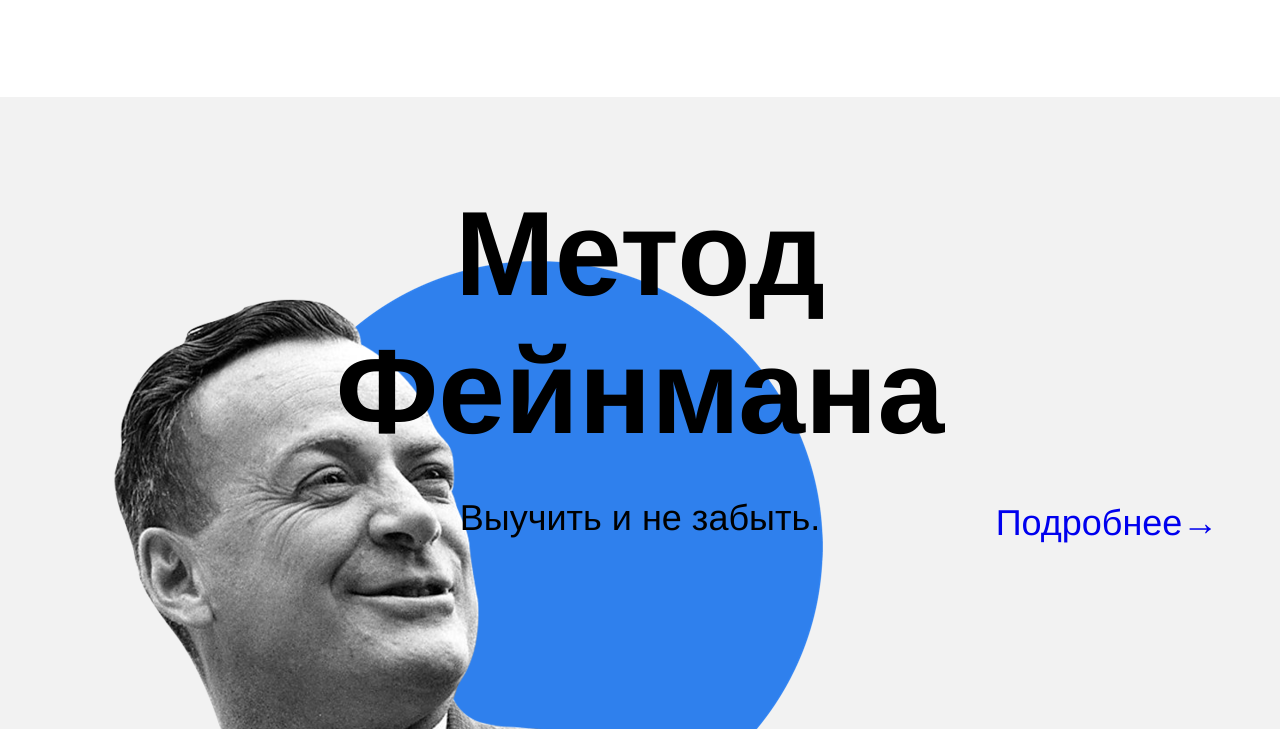
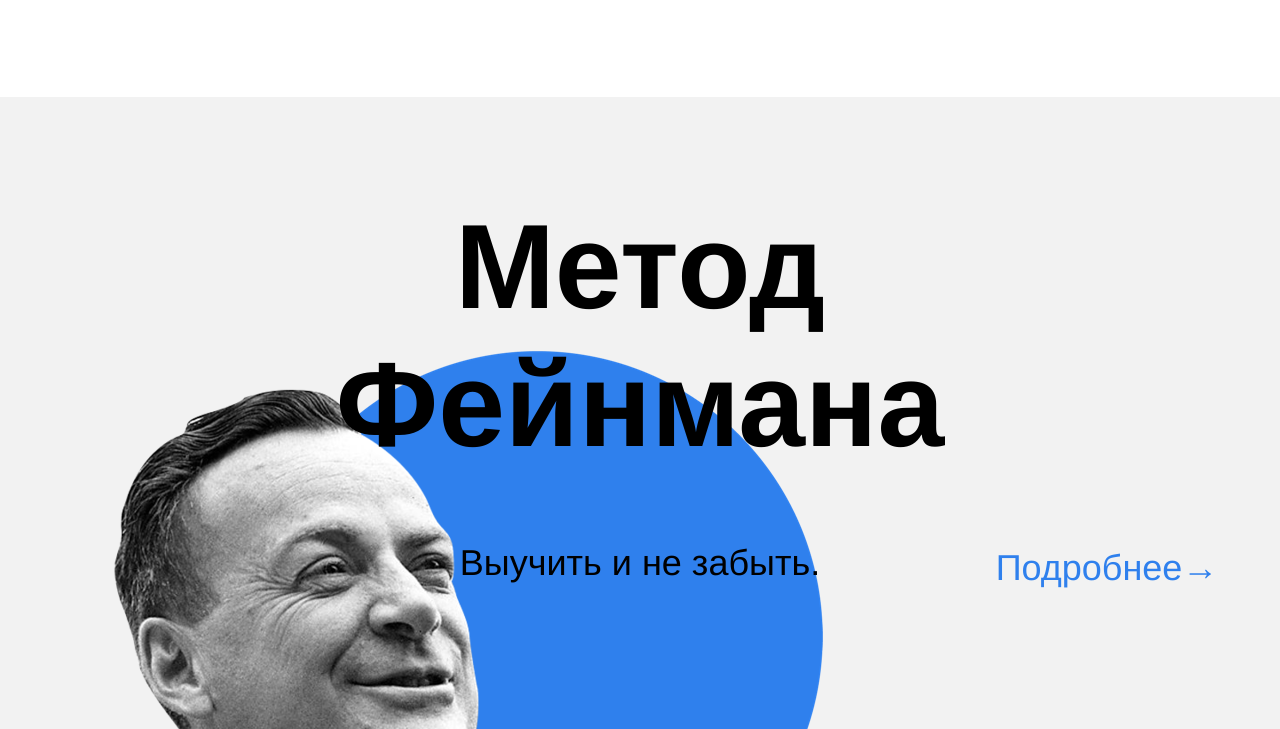
Before and after one commit to boneSeller/how-to-learn, a plain HTML site: page index.html in a window 1280 px wide. Shown: the part 2071-2800 px from the top of the page. Drawn offline with Linux system fonts and the light colour scheme.

Commit message:
Исправления 2.1

```diff
--- a/styles/style.css
+++ b/styles/style.css
@@ -19,6 +19,7 @@
   align-items: center;
   position: relative;
   background-color: #f2f2f2;
+  color: #000000;
   /* выше установили ограничения для секции */
 }
 
@@ -59,12 +60,7 @@
 
 .header__link {
   text-decoration: none;
-}
-
-.link {
-  display:flex;
-  justify-content: flex-start;
-  text-decoration: none;
+  color: #2f80ed;
 }
 
 .header__main_illustration  {
@@ -100,6 +96,7 @@
   display: flex;
   justify-content: center;
   margin: 100px 0 100px 0;
+  color: #000000;
 }
 
 .two_columns {
@@ -225,28 +222,16 @@
 /* Секция 4 */
 
 .feynman {
-  height: 100vh;
-  min-height: 600px;
-  max-height: 890px;
+  height: 890px;
   position: relative;
   display: flex;
   justify-content: center;
   background-color: #f2f2f2;
 }
 
-.feynman__title {
-  width: 648px;
-  height: 250px;
-  display: flex;
-  align-items: center;
-  position: absolute;
-  top: 100px;
-  z-index: 3;
-}
 
 .feynman__title {
   width: 648px;
-  height: 250px;
   display: flex;
   align-items: center;
   position: absolute;
@@ -283,6 +268,7 @@
   line-height: 51px;
   text-align: center;
   text-decoration: none;
+  color :#2f80ed;
 }
 
 .feyman__illustration {
```
Also changed, not shown: index.html (+4 -4 lines).
